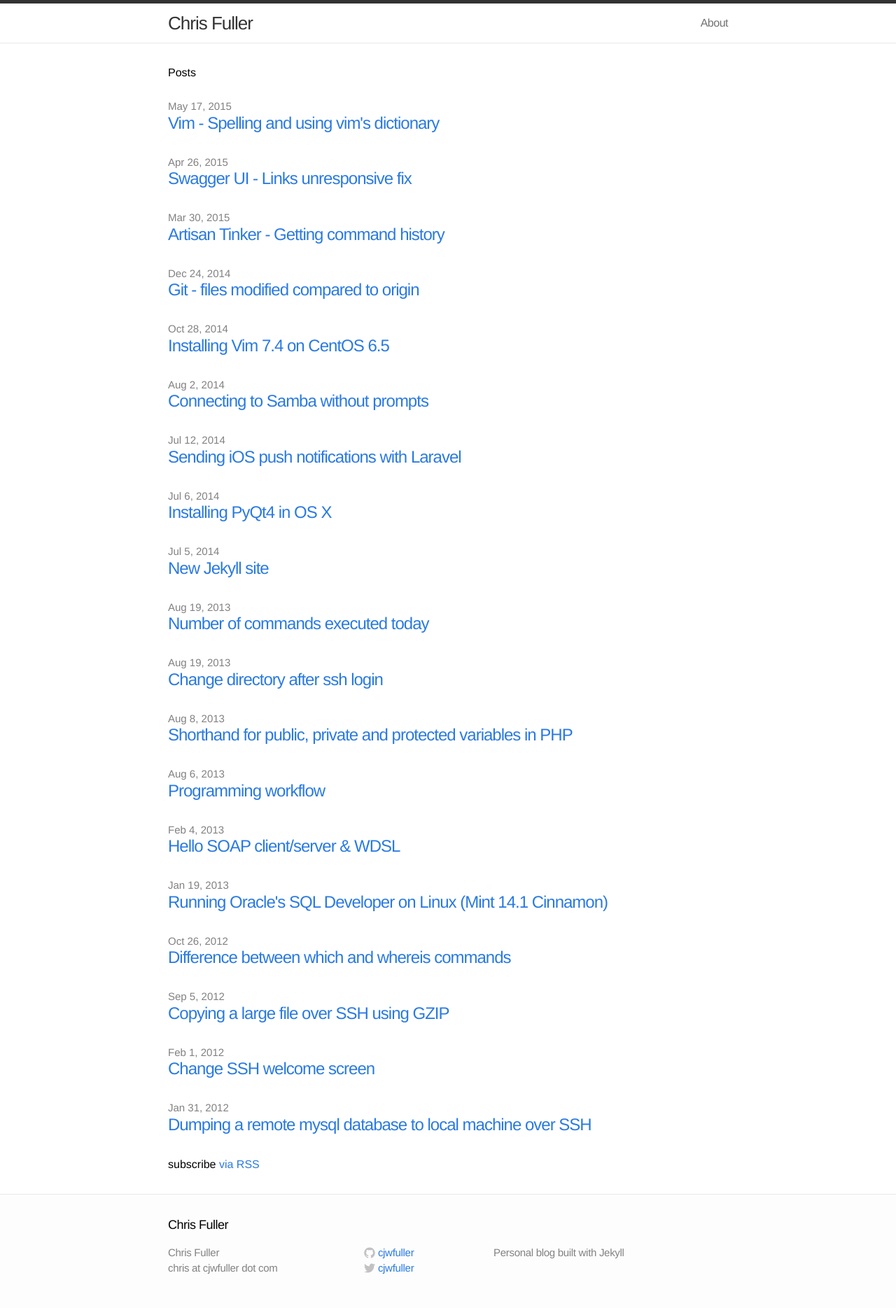
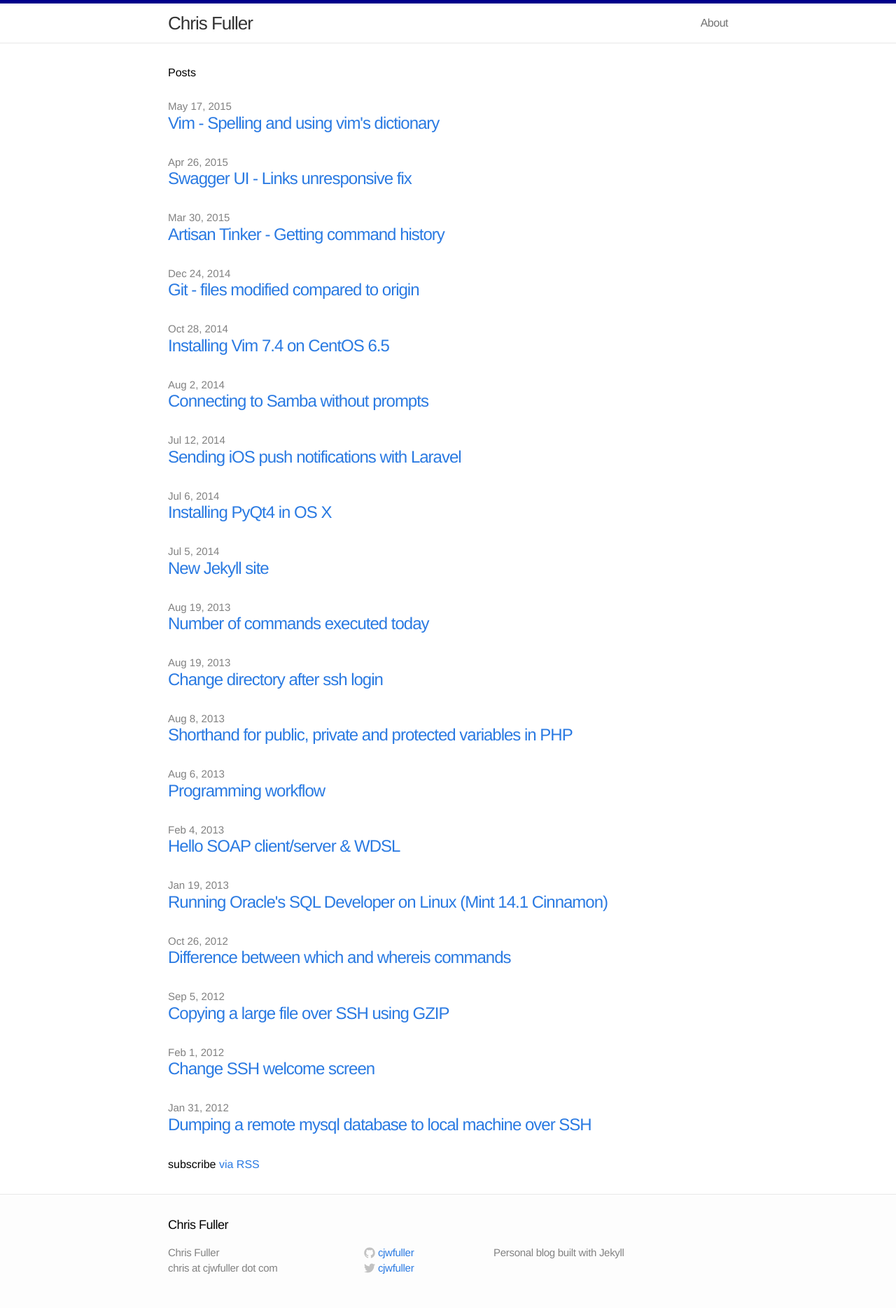
Before and after one commit to cjwfuller/cjwfuller.github.io, a Jekyll site: the page built from index.html, in a window 1280 px wide. Shown: the whole page at 70% size. Built offline with Jekyll 4.4.1, drawn with Linux system fonts in a browser that asks for light colours.

Commit message:
change header colour

```diff
--- a/css/main.css
+++ b/css/main.css
@@ -41,7 +41,7 @@ a:visited { color: #205caa; }
 /* Site header */
 
 .site-header {
-  border-top: 5px solid #333;
+  border-top: 5px solid #00008B;
   border-bottom: 1px solid #e8e8e8;
   min-height: 56px;
   background-color: white;
```
